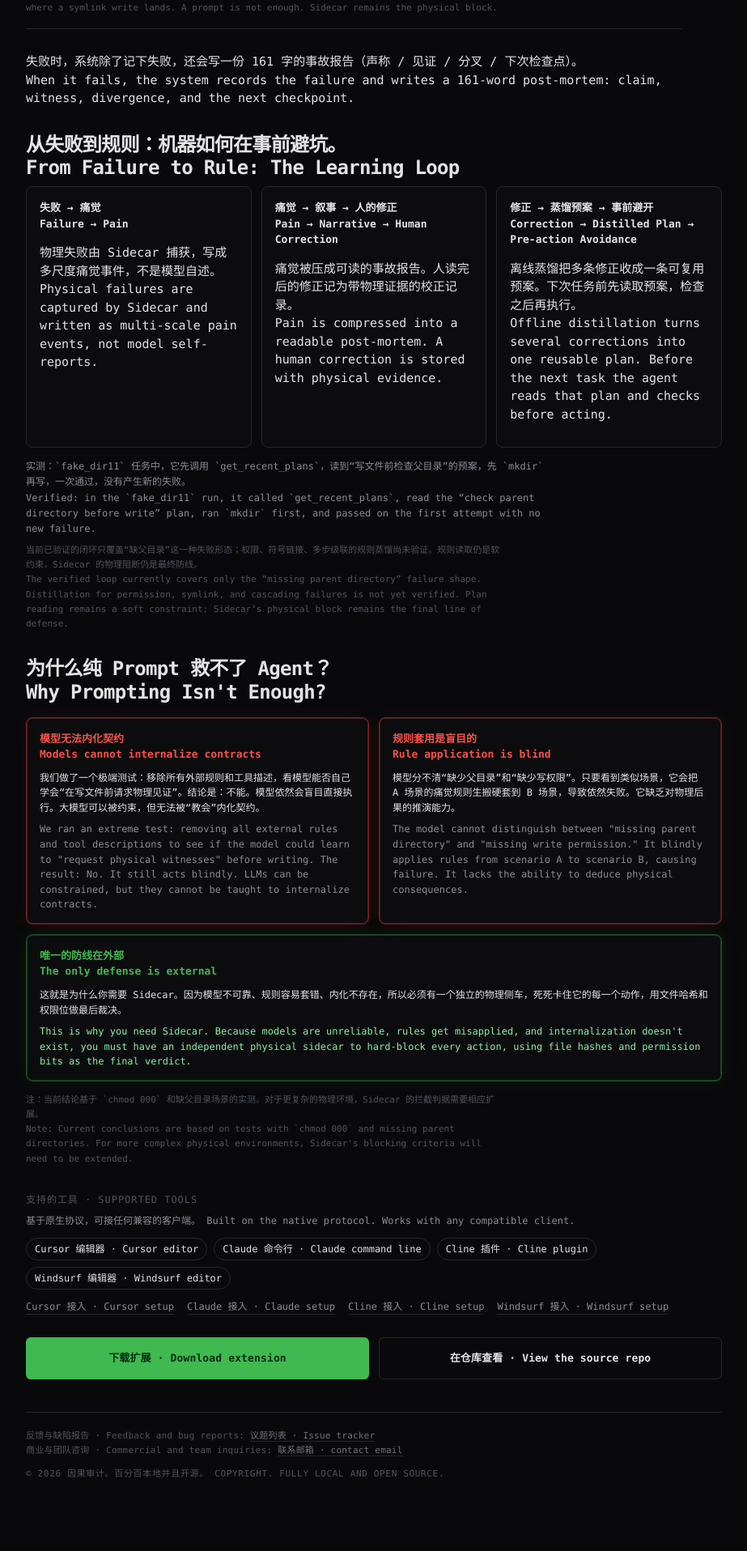
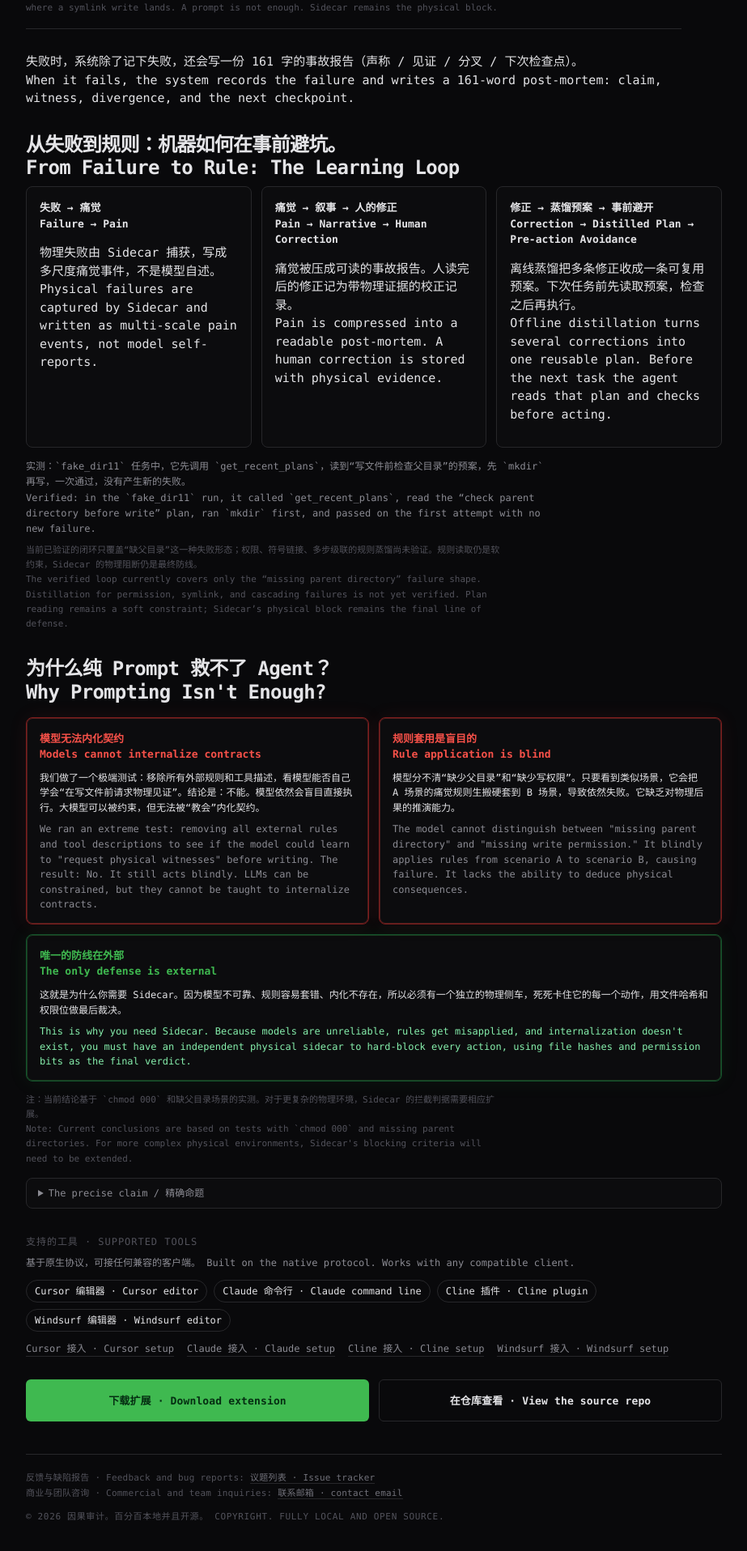
Before and after one commit to liao-zhizhi/harness-audit-sidecar, a Jekyll site: the page docs/index.html, which Jekyll copies as it is, in a window 1280 px wide. Shown: the part 1248-3164 px from the top of the page at 81% size, without its empty margins (178-1101 px from the left). Built offline with Jekyll 4.4.1, drawn with Linux system fonts in a browser that asks for light colours; before the commit the page ends 3111 px from its top, so only the background shows below that.

Commit message:
docs: add collapsible precise claim under prompting section

```diff
--- a/docs/index.html
+++ b/docs/index.html
@@ -339,6 +339,38 @@
     .why .card-good .zh { color: var(--text); }
     .why .card-good .en { color: #86efac; }
     .why .caveat { margin-top: 14px; }
+    .why-claim {
+      margin-top: 14px;
+      border: 1px solid var(--line);
+      border-radius: 8px;
+      background: var(--panel);
+      padding: 10px 14px;
+    }
+    .why-claim summary {
+      cursor: pointer;
+      color: var(--muted);
+      font-size: 12px;
+      line-height: 1.4;
+    }
+    .why-claim summary:hover { color: var(--text); }
+    .why-claim p {
+      margin: 12px 0 0;
+      font-size: 11px;
+      line-height: 1.6;
+      color: var(--text);
+    }
+    .why-claim p .zh {
+      display: block;
+      margin: 4px 0 6px;
+      font-size: 11px;
+      color: var(--text);
+    }
+    .why-claim p .en {
+      display: block;
+      margin: 0;
+      font-size: 11px;
+      color: var(--muted);
+    }
     @media (max-width: 640px) {
       .wrap { padding-top: 28px; }
       .actions { grid-template-columns: 1fr; }
@@ -470,6 +502,24 @@ The only defense is external</h3>
       </article>
       <p class="caveat bi">注：当前结论基于 `chmod 000` 和缺父目录场景的实测。对于更复杂的物理环境，Sidecar 的拦截判据需要相应扩展。
 Note: Current conclusions are based on tests with `chmod 000` and missing parent directories. For more complex physical environments, Sidecar's blocking criteria will need to be extended.</p>
+      <details class="why-claim">
+        <summary>The precise claim / 精确命题</summary>
+        <p>
+          命题
+          <span class="zh">提示词是生成层的条件引导，不是运行层的执行契约。它能提高模型“想到某件事”的概率，但不能保证模型“执行某件事”；它没有独立见证来验证执行结果，也没有拒绝权来阻断错误动作。</span>
+          <span class="en">Prompting is conditional guidance at the generation layer, not an execution contract at the runtime layer. It can raise the probability that a model "thinks of" something, but it cannot guarantee that the model "does" it; it has no independent witness to verify execution and no refusal power to block a wrong action.</span>
+        </p>
+        <p>
+          四组证据
+          <span class="zh">① 规则覆盖不足时，模型把“缺父目录”的规则套到 chmod 000 场景，仍失败；② 移除显式规则后，工具描述等隐式提示仍驱动模型调用；③ 无规则、无探测工具时，模型 5 次中 2 次直接写入失败，未自发请求物理见证；④ 痛觉注入把避坑率从 0/5 提到 5/5，但依赖外部持续注入，不依赖模型自己记住。</span>
+          <span class="en">① When a rule under-covers, the model applies the "missing parent directory" rule to a chmod 000 case and still fails; ② after removing explicit rules, implicit prompts such as tool descriptions still drive calls; ③ with no rules and no probe tool, the model wrote directly and failed 2 of 5 times, never requesting a physical witness on its own; ④ pain injection raised avoidance from 0/5 to 5/5, but depends on continuous external injection, not on the model remembering.</span>
+        </p>
+        <p>
+          边界
+          <span class="zh">本命题只覆盖“需要可验证执行”的 Agent 运行时场景，不覆盖创意生成、写作风格等只需影响生成方向的场景。在这些场景里，提示词作为引导仍然有效。</span>
+          <span class="en">This claim covers only agent runtime scenarios that require verifiable execution. It does not cover creative generation or writing style, where prompting as guidance remains effective.</span>
+        </p>
+      </details>
     </section>
 
     <section class="tools" aria-label="支持的工具 · Supported tools">
```
